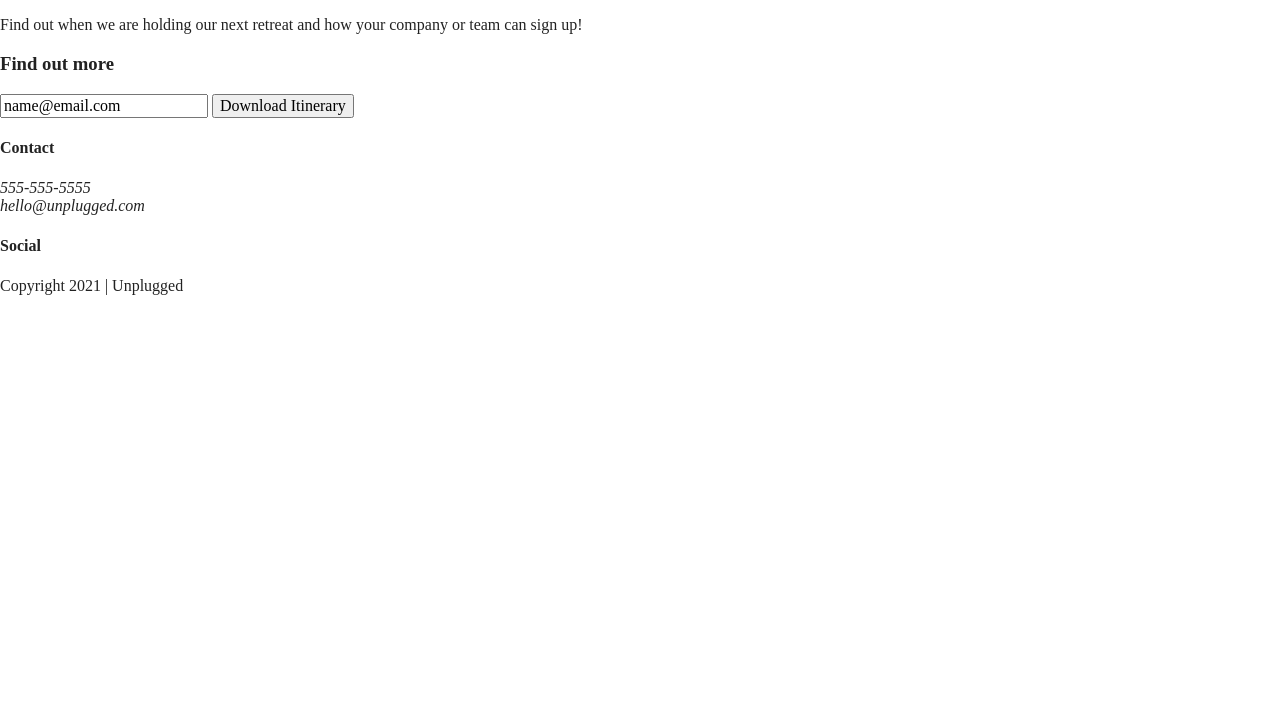
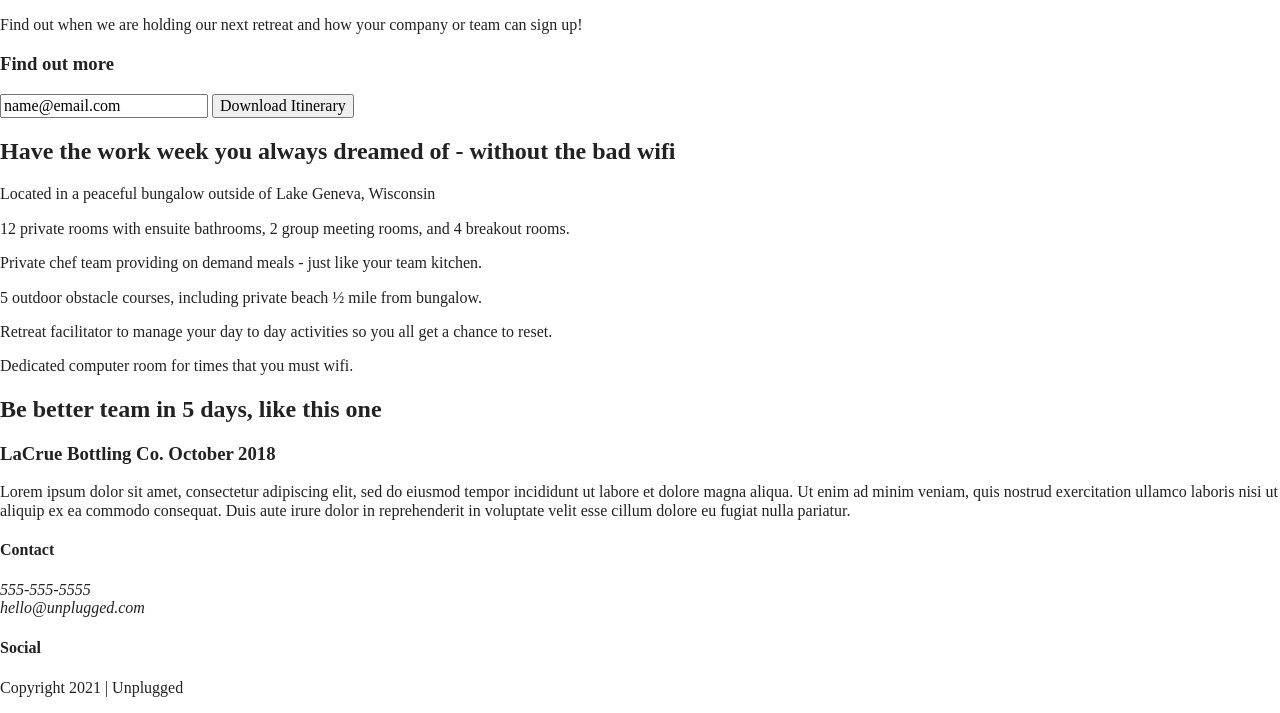
Before and after one commit to NP558565/unplugged-retreat, a website built with Parcel: page index.html in a window 1280 px wide. Shown: the part 176-889 px from the top of the page. Before the commit the page ends 800 px from the top, so only its background shows below. Built offline with nearby package versions, Linux system fonts and the light colour scheme.

Commit message:
Added article tags, class names , paragraphs in index.html

```diff
--- a/index.html
+++ b/index.html
@@ -63,6 +63,62 @@
       </div>
 		</aside>
 
+		<section class="features">
+			<div class="content-wrapper">
+				<h2>Have the work week you always dreamed of - without the bad wifi</h2>
+				<div class="features-items">
+			<article>
+				<p class="fontawesome-icon"></p>
+				<p class="features-item-description">
+				Located in a peaceful bungalow outside of Lake Geneva, Wisconsin</p>
+			</article>
+			<article>
+				<p class="fontawesome-icon"></p>
+				<p class="features-item-description">
+				12 private rooms with ensuite bathrooms, 2 group meeting rooms, and 4 breakout rooms.</p>
+			</article>
+			<article>
+				<p class="fontawesome-icon"></p>
+				<p class="features-item-description">
+				Private chef team providing on demand meals - just like your team kitchen.</p>
+			</article>
+			<article>
+				<p class="fontawesome-icon"></p>
+				<p class="features-item-description">
+				5 outdoor obstacle courses, including private beach ½ mile from bungalow.</p>
+			</article>
+			<article>
+				<p class="fontawesome-icon"></p>
+				<p class="features-item-description">
+				Retreat facilitator to manage your day to day activities so you all get a chance to reset.</p>
+			</article>
+			<article>
+				<p class="fontawesome-icon"></p>
+				<p class="features-item-description">
+				Dedicated computer room for times that you must wifi.</p>
+			</article>
+		</div>
+		</div>
+		</section>
+
+		<section class="reviews">
+			<div class="content-wrapper">
+				<h2>Be better team in 5 days, like this one</h2>
+			<article>
+				 <div>
+            <h3>LaCrue Bottling Co. October 2018</h3>
+            <p>
+              Lorem ipsum dolor sit amet, consectetur adipiscing elit, sed do eiusmod tempor incididunt ut labore et
+              dolore magna aliqua. Ut enim ad minim veniam, quis nostrud exercitation ullamco laboris nisi ut aliquip
+              ex ea commodo consequat. Duis aute irure dolor in reprehenderit in voluptate velit esse cillum dolore eu
+              fugiat nulla pariatur.
+            </p>
+          </div>
+			</article>
+			</div>
+
+		</section>
+
 
 
 	</main><!--main wrapper -->
```
